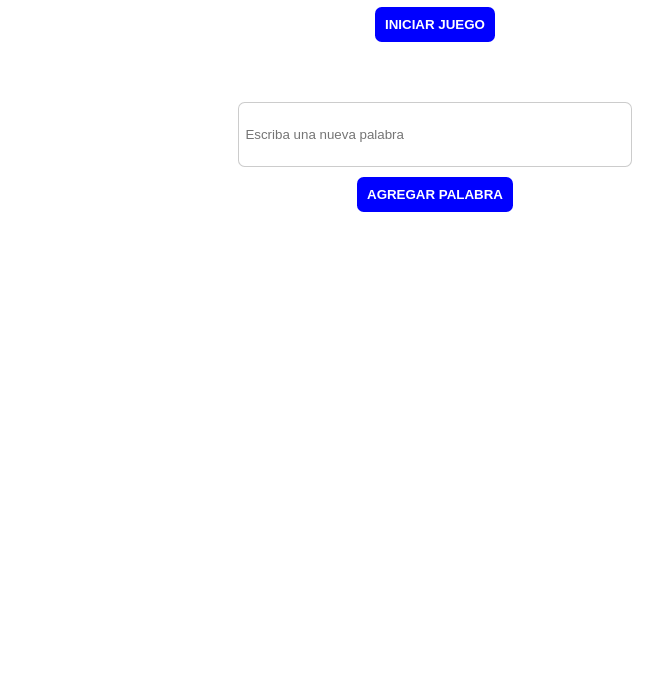
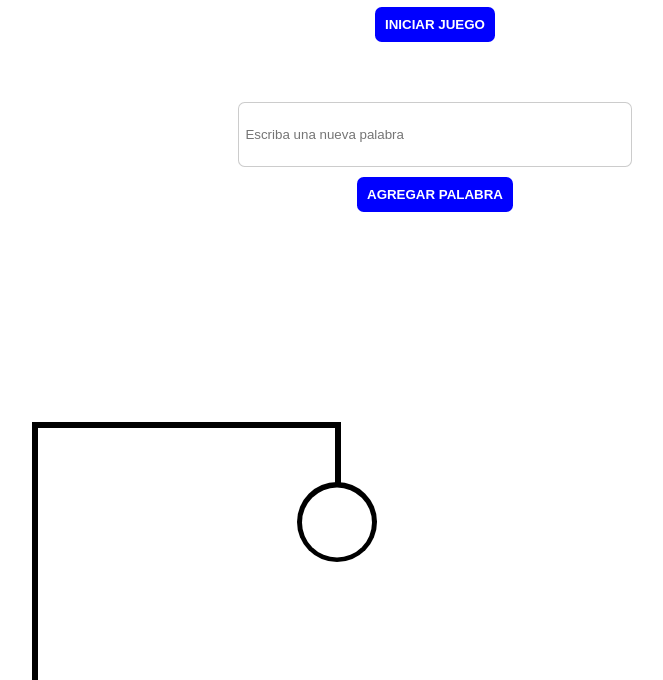
Before and after one commit to eCajas/challenge-oracle-hangman-esp-main, a plain HTML site: page index.html in a window 1280 px wide. Shown: the part 120-800 px from the top of the page, without its empty margins (205-868 px from the left). Drawn offline with Linux system fonts and the light colour scheme.

Commit message:
avanzando canvas

```diff
--- a/canvas.js
+++ b/canvas.js
@@ -0,0 +1,41 @@
+
+var pantalla = document.querySelector("canvas");
+var pincel=pantalla.getContext("2d");
+
+pincel.fillStyle="black"; //propiedad
+pincel.beginPath();
+pincel.moveTo(200,710);
+pincel.lineTo(100,750);
+pincel.lineTo(300,750);
+pincel.fill();
+
+pincel.fillStyle="white"; //propiedad
+pincel.beginPath();
+pincel.moveTo(200,715);
+pincel.lineTo(125,745);
+pincel.lineTo(275,745);
+pincel.fill();
+
+pincel.fillStyle = "black";
+pincel.fillRect(197,200,6,512);
+
+pincel.fillStyle = "black";
+pincel.fillRect(203,200,300,6);
+
+pincel.fillStyle = "black";
+pincel.fillRect(500,200,6,100);
+
+pincel.fillStyle = "black";
+pincel.beginPath();
+pincel.arc(502,300, 20, 0, 2 * 3.14);
+pincel.fill();
+
+pincel.fillStyle = "black";
+pincel.beginPath();
+pincel.arc(502,300, 40, 0, 2 * 3.14);
+pincel.fill();
+
+pincel.fillStyle = "white";
+pincel.beginPath();
+pincel.arc(502,300.5, 35, 0, 2 * 3.14);
+pincel.fill();
```
Also changed, not shown: index.html (+2 -0 lines).
